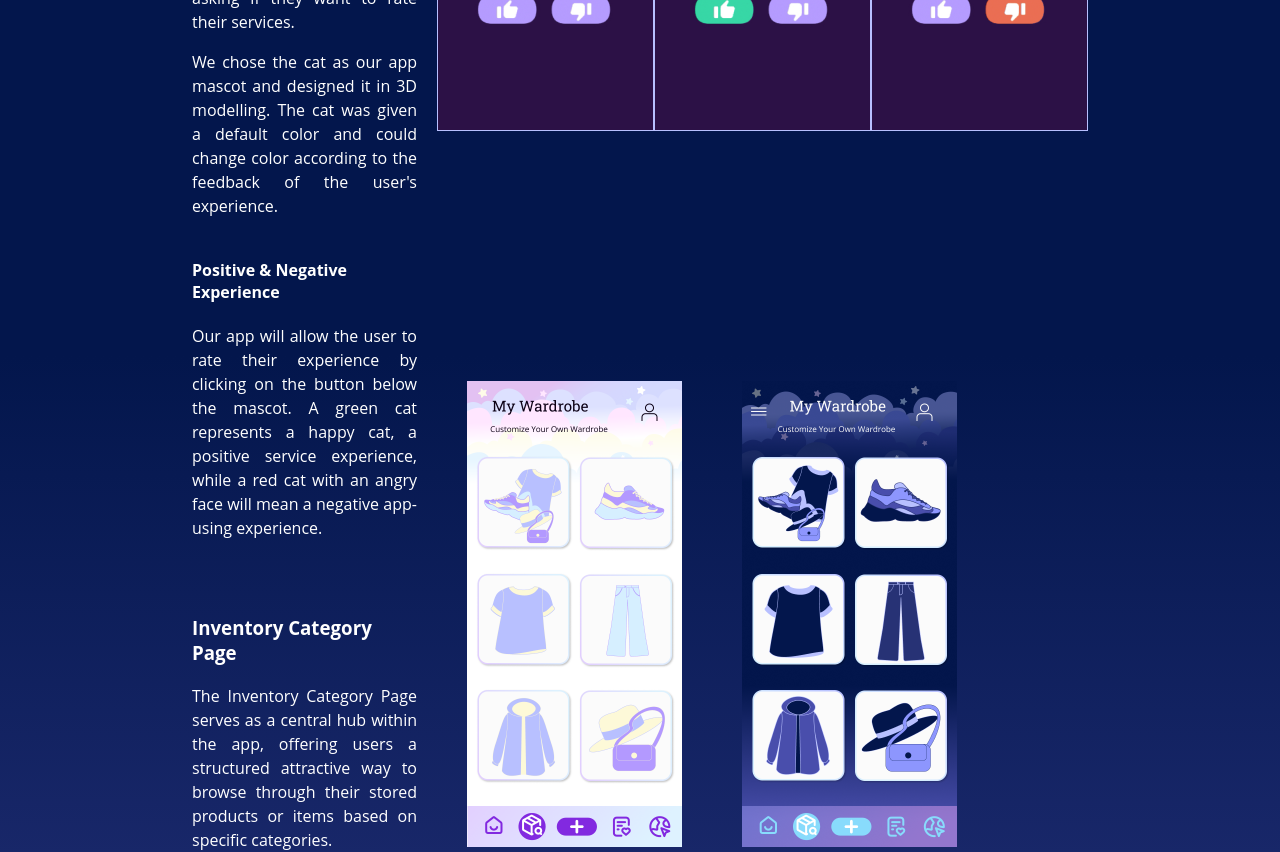
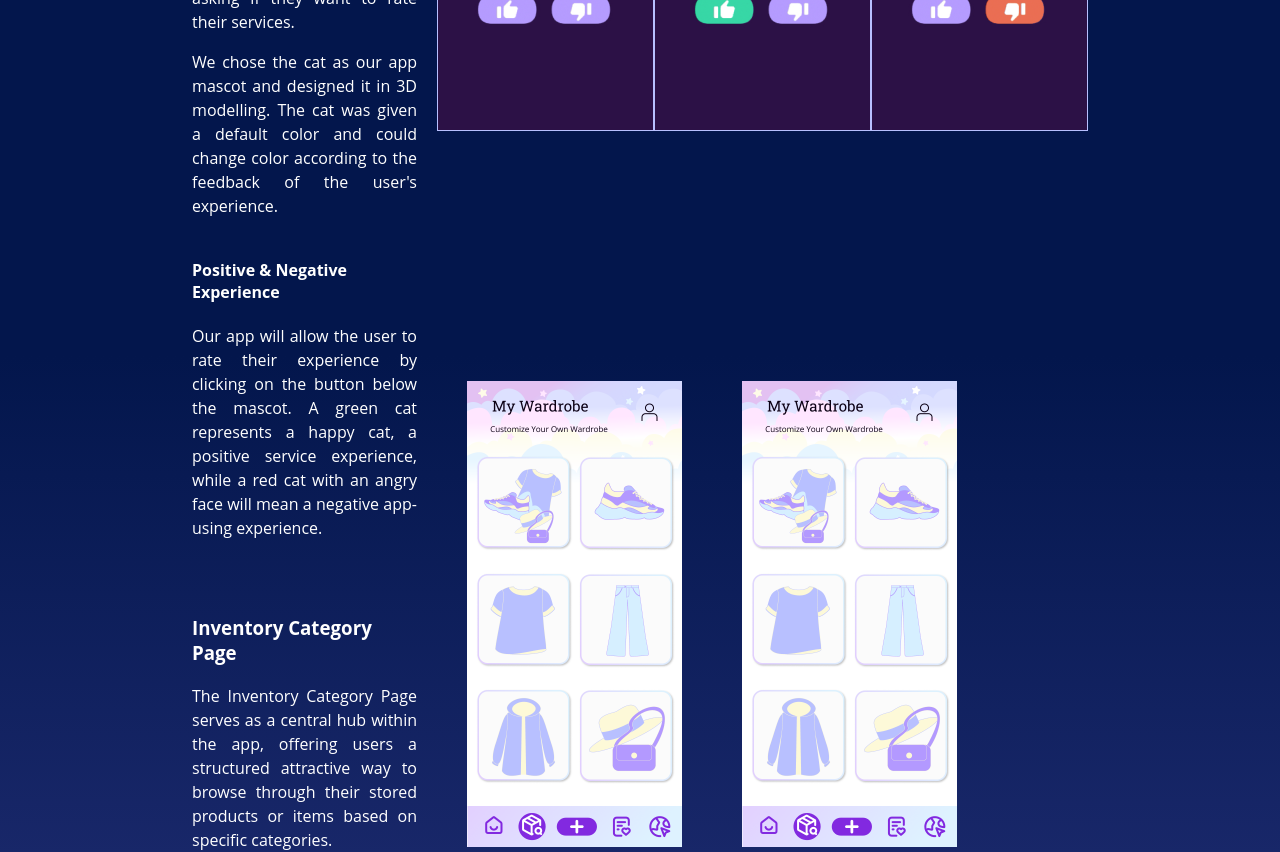
Before and after one commit to SamanthaYan298/Clotho, a Next.js app: page /Graphics in a window 1280 px wide. Shown: the part 3400-4252 px from the top of the page. Built offline with nearby package versions, Linux system fonts and the light colour scheme.

Commit message:
Update Graphics.js

```diff
--- a/pages/Graphics.js
+++ b/pages/Graphics.js
@@ -388,7 +388,7 @@ export default function Graphics() {
                             className={styles.categories}
                             />
                             <Image
-                            src={"/images/Inventory_categories-dark.png"}
+                            src={"/images/Inventory_categories.png"}
                             alt="Inventory category icons_dark"
                             width={215}
                             height={466}
```
